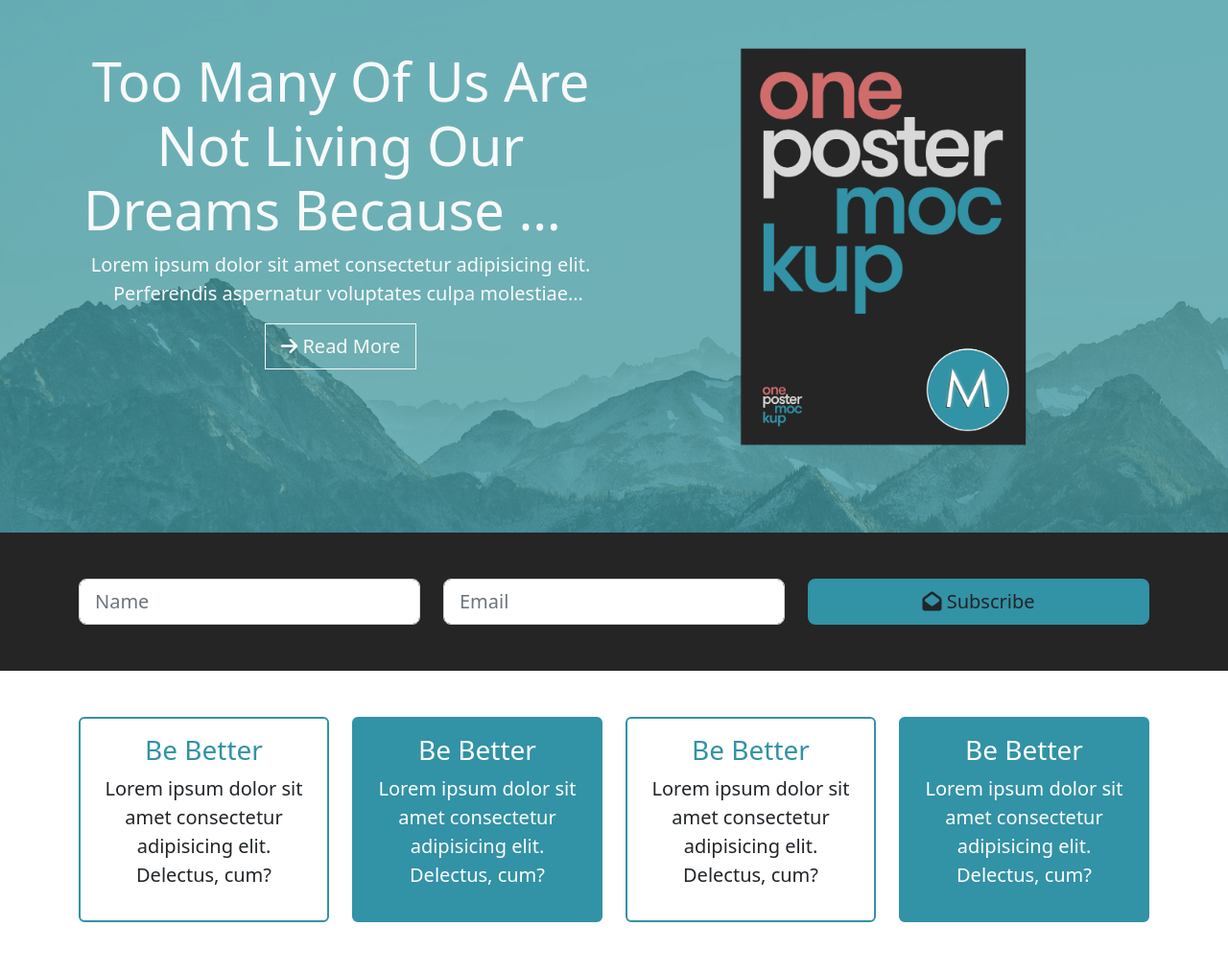
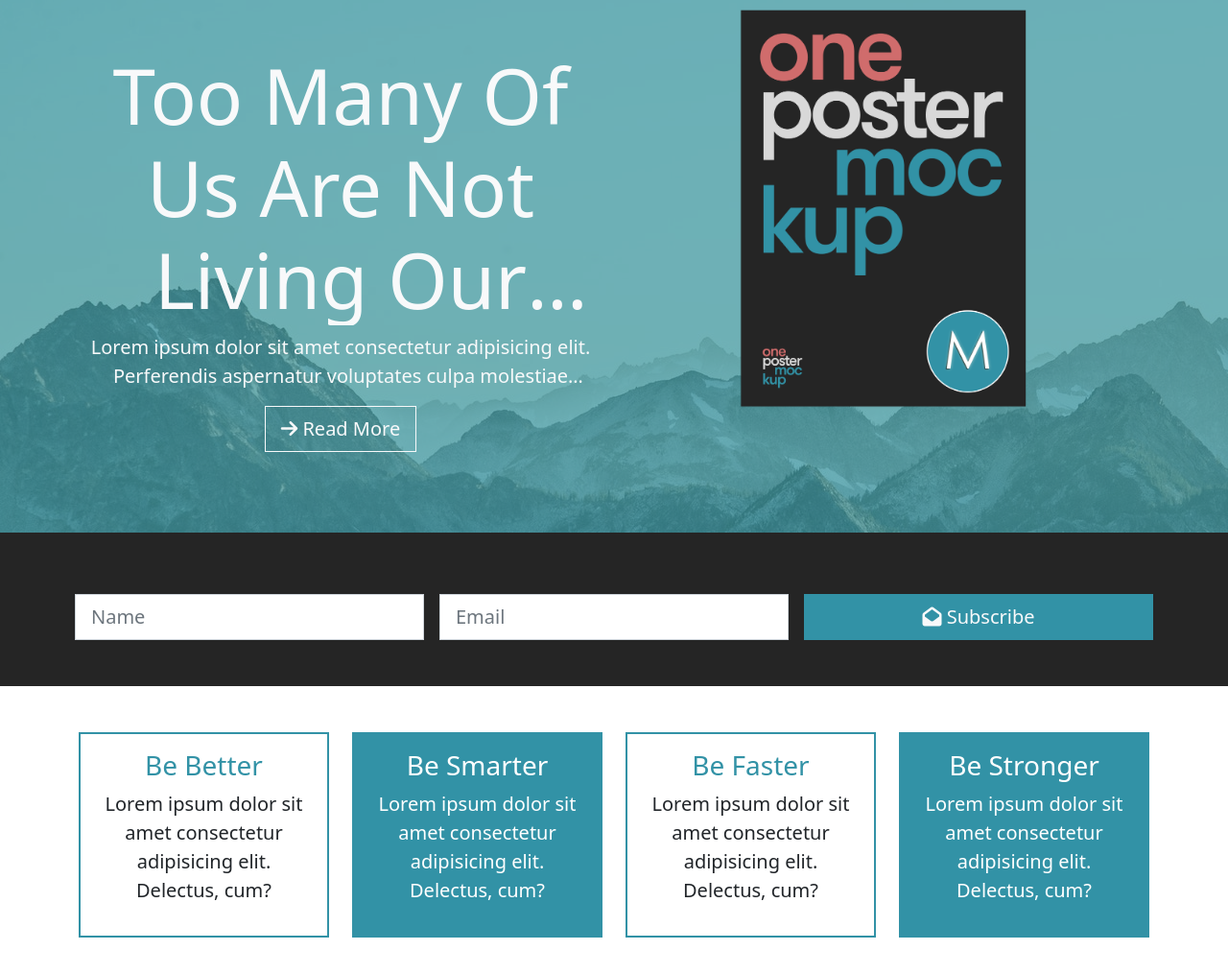
Before and after one commit to TechMainul-dev/CodersFoundation, a plain HTML site: page project_02-mizuxe/index.html in a window 1280 px wide. Shown: the part 135-1150 px from the top of the page at 96% size. Drawn offline with Linux system fonts and the light colour scheme.

Commit message:
Responsive update

```diff
--- a/project_02-mizuxe/css/style.css
+++ b/project_02-mizuxe/css/style.css
@@ -7,6 +7,12 @@
 body {
     margin-top: 90px !important;
 }
+
+.borderRadiusZero {
+    border-radius: 0 !important;
+}
+
+/*-----------common css end-----------*/
 
 .navbar {
     box-shadow: 2px 2px 5px var(--primary-color);
@@ -63,10 +69,6 @@ body {
     -webkit-box-orient: vertical;
 }
 
-#showcase a {
-    border-radius: 0 !important;
-}
-
 #showcase img {
     height: 80%;
 }
--- a/project_02-mizuxe/index.html
+++ b/project_02-mizuxe/index.html
@@ -37,7 +37,7 @@
             <div class="collapse navbar-collapse" id="collapsibleNavId">
                 <ul class="navbar-nav ms-auto">
                     <li class="nav-item active">
-                        <a class="nav-link" href="#showcase">Home</a>
+                        <a class="nav-link" href="#">Home</a>
                     </li>
                     <li class="nav-item">
                         <a class="nav-link" href="#about">About</a>
@@ -70,14 +70,15 @@
             <div class="container">
                 <div class="row">
                     <div class="col-lg-6 col-md-12">
-                        <h1 class="text-capitalize display-4 pt-5 mt-5">Too many of us are not living our dreams because
+                        <h1 class="text-capitalize display-1 pt-5 mt-5">Too many of us are not living our dreams because
                             we are living our fears. - Les Brown</h1>
                         <p class="lead">Lorem ipsum dolor sit amet consectetur adipisicing elit. Perferendis aspernatur
                             voluptates culpa molestiae reiciendis odit accusamus laboriosam repellat officia velit?</p>
-                        <a href="#" class="btn btn-outline-light btn-lg"> <i class="fa fa-arrow-right"></i> Read
+                        <a href="#" class="btn btn-outline-light btn-lg borderRadiusZero"> <i
+                                class="fa fa-arrow-right"></i> Read
                             More</a>
                     </div>
-                    <div class="col-lg-6 d-none d-lg-block mt-5">
+                    <div class="col-lg-6 d-none d-lg-block mt-2">
                         <img src="./img/book.png" class="img-fluid" alt="img/png">
                     </div>
                 </div>
@@ -98,18 +99,20 @@
     <section id="subscribe" class="py-5">
         <div class="container">
             <form class="row" action="#">
-                <div class="col-lg-4">
+                <div class="col-lg-4 g-3">
                     <div class="form-group">
-                        <input type="text" class="form-control form-control-lg" name="name" placeholder="Name">
+                        <input type="text" class="form-control form-control-lg borderRadiusZero" name="name"
+                            placeholder="Name">
                     </div>
                 </div>
-                <div class="col-lg-4">
+                <div class="col-lg-4 g-3">
                     <div class="form-group">
-                        <input type="email" class="form-control form-control-lg" name="email" placeholder="Email">
+                        <input type="email" class="form-control form-control-lg borderRadiusZero" name="email"
+                            placeholder="Email">
                     </div>
                 </div>
-                <div class="col-lg-4 d-grid">
-                    <button class="btn btn-lg btn-block"><i class="fa fa-envelope-open"></i>
+                <div class="col-lg-4 d-grid g-3">
+                    <button class="btn btn-lg btn-block text-light borderRadiusZero"><i class="fa fa-envelope-open"></i>
                         Subscribe</a>
                 </div>
             </form>
@@ -129,7 +132,7 @@
         <div class="container">
             <div class="row">
                 <div class="col-lg-3">
-                    <div class="card">
+                    <div class="card borderRadiusZero">
                         <div class="card-body">
                             <h3>Be Better</h3>
                             <p class="lead">Lorem ipsum dolor sit amet consectetur adipisicing elit. Delectus, cum?</p>
@@ -137,25 +140,25 @@
                     </div>
                 </div>
                 <div class="col-lg-3">
-                    <div class="card">
+                    <div class="card borderRadiusZero">
                         <div class="card-body card_bg">
-                            <h3>Be Better</h3>
+                            <h3>Be Smarter</h3>
                             <p class="lead">Lorem ipsum dolor sit amet consectetur adipisicing elit. Delectus, cum?</p>
                         </div>
                     </div>
                 </div>
                 <div class="col-lg-3">
-                    <div class="card">
+                    <div class="card borderRadiusZero">
                         <div class="card-body">
-                            <h3>Be Better</h3>
+                            <h3>Be Faster</h3>
                             <p class="lead">Lorem ipsum dolor sit amet consectetur adipisicing elit. Delectus, cum?</p>
                         </div>
                     </div>
                 </div>
                 <div class="col-lg-3">
-                    <div class="card">
+                    <div class="card borderRadiusZero">
                         <div class="card-body card_bg">
-                            <h3>Be Better</h3>
+                            <h3>Be Stronger</h3>
                             <p class="lead">Lorem ipsum dolor sit amet consectetur adipisicing elit. Delectus, cum?</p>
                         </div>
                     </div>
```
